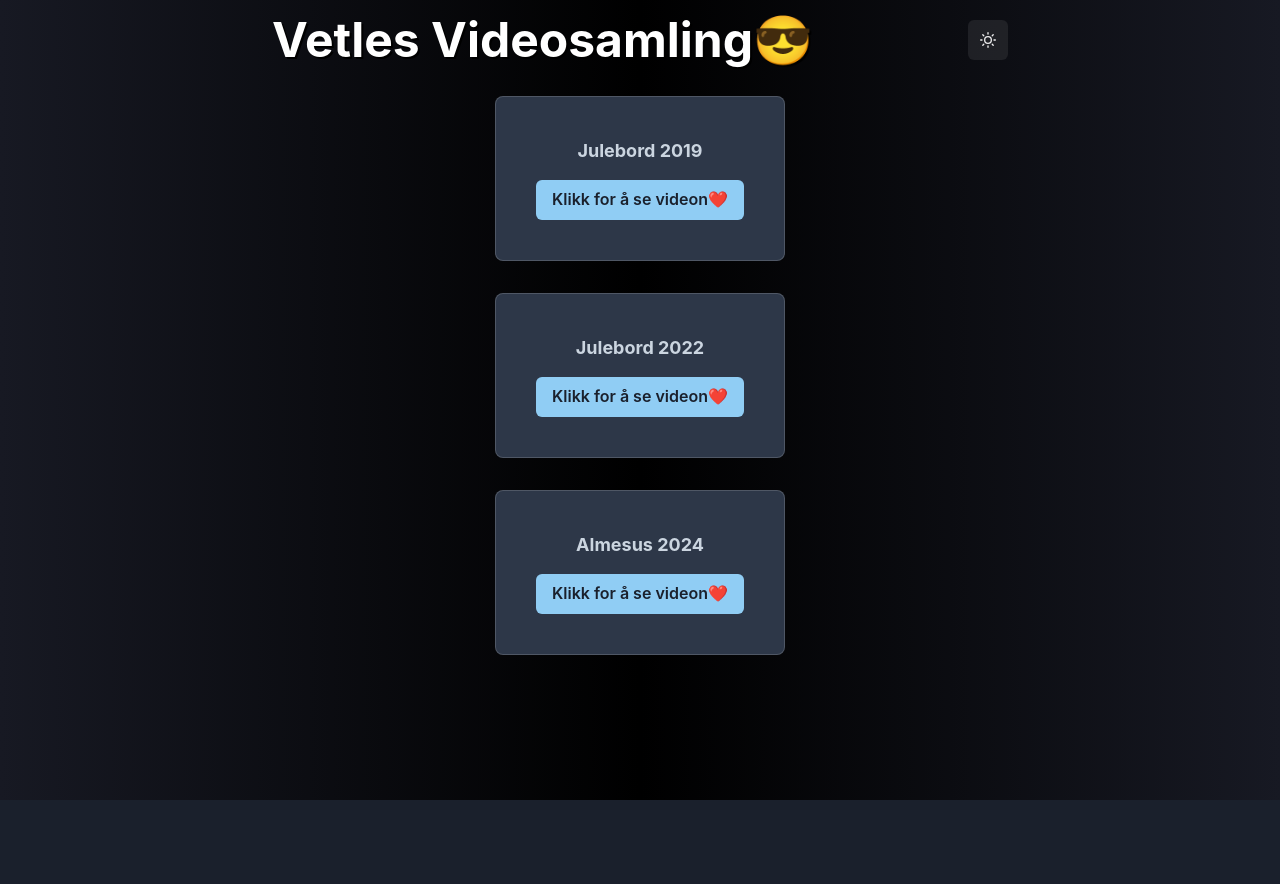
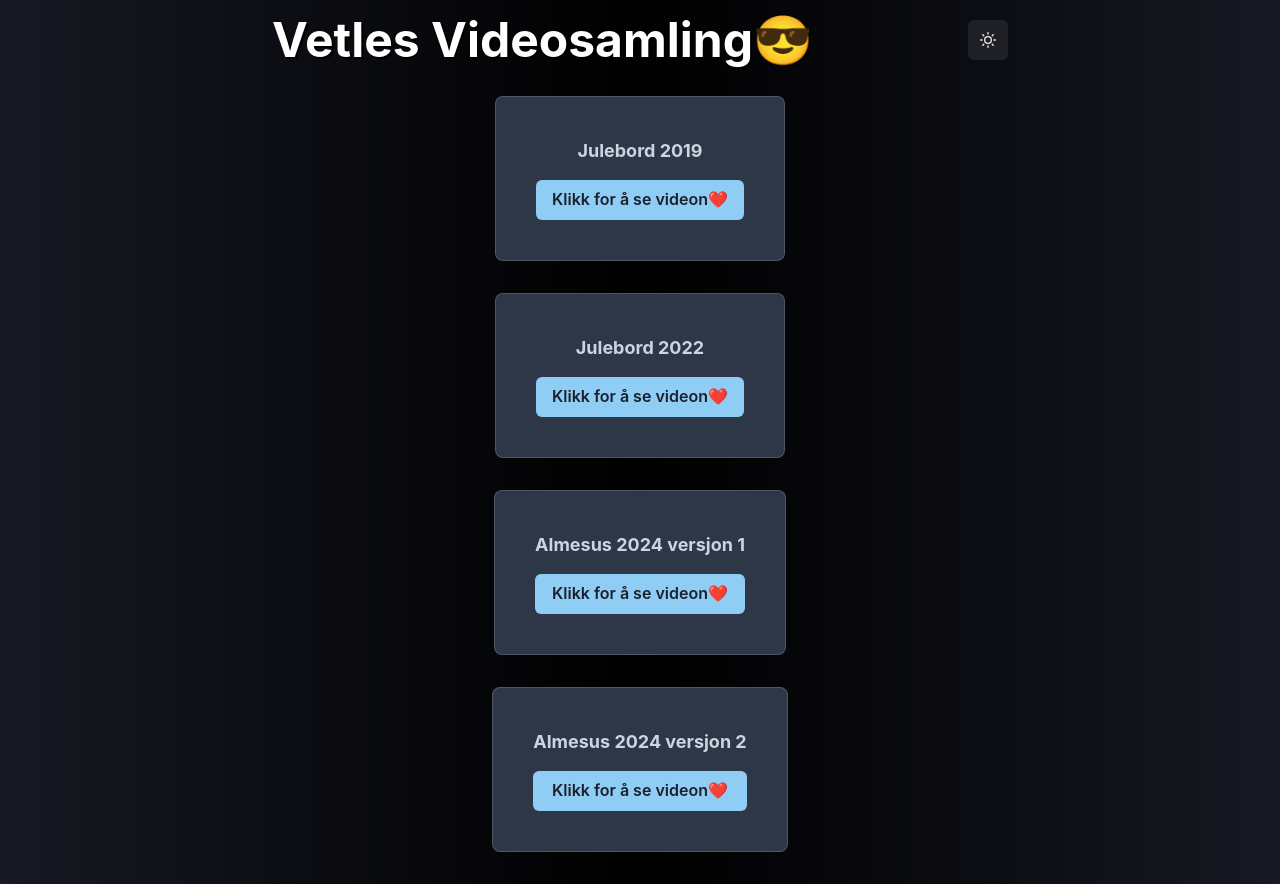
Before and after one commit to Marentius/Aftermovies, a React (Vite) app in the folder my-video-collection/: page / in a window 1280 px wide. Before the commit the page ends 800 px from the top, so only its background shows below. Built offline with nearby package versions, Linux system fonts and the light colour scheme.

Commit message:
added almesus new version

```diff
--- a/my-video-collection/src/App.tsx
+++ b/my-video-collection/src/App.tsx
@@ -42,9 +42,18 @@ const App: React.FC = () => {
           />
         </Flex>
         <VStack spacing={4} w="100%">
-          {videos.map((video, index) => (
-            <VideoPlayer key={index} src={video.src} title={video.title} />
-          ))}
+          {videos.map((video, index) => {
+            const videoProps =
+              video.title === "Almesus 2024 versjon 1"
+                ? {
+                    key: index,
+                    src: video.src,
+                    title: video.title,
+                    comment: "Kun siste 1,5-2min som er endret",
+                  }
+                : { key: index, src: video.src, title: video.title };
+            return <VideoPlayer {...videoProps} />;
+          })}
         </VStack>
       </Container>
     </Box>
--- a/my-video-collection/src/video.ts
+++ b/my-video-collection/src/video.ts
@@ -11,6 +11,10 @@ export const videos = [
   },
   {
     src: 'https://drive.google.com/file/d/1h8vwoeHRobPkaa1FWHUanK2w-EupkZ9N/view?usp=sharing',
-    title: 'Almesus 2024'
+    title: 'Almesus 2024 versjon 1'
+  },
+  {
+    src: 'https://drive.google.com/file/d/1Fp1jw4PcYt1mQPMMW4kIJ7tKZ6xauTxB/view?usp=drive_link',
+    title: 'Almesus 2024 versjon 2'
   }
 ];
```
